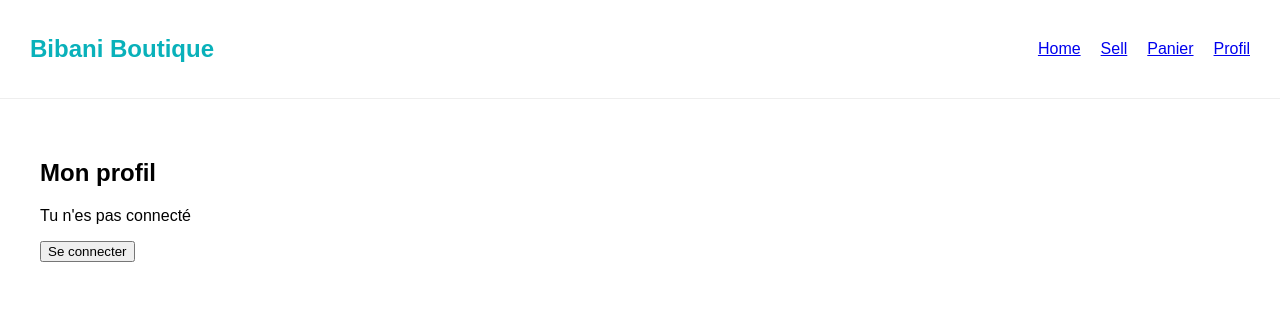
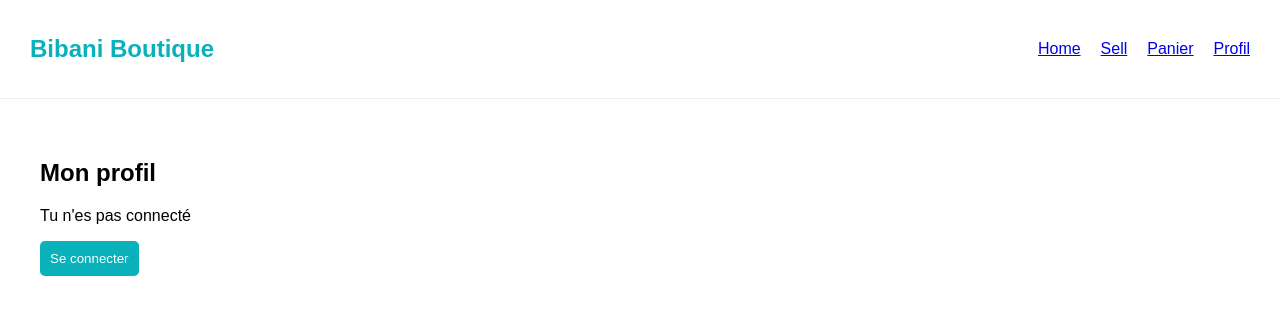
Before and after one commit to psakho922/vinted-web, a Next.js app: page /profil in a window 1280 px wide. Shown: the top 314 px of the page. Built offline with nearby package versions, Linux system fonts and the light colour scheme.

Commit message:
Update page.tsx

```diff
--- a/src/app/profil/page.tsx
+++ b/src/app/profil/page.tsx
@@ -7,8 +7,10 @@ export default function Profil(){
   const [user,setUser] = useState<any>(null);
 
   useEffect(()=>{
-    const u = JSON.parse(localStorage.getItem("user") || "null");
-    setUser(u);
+    const u = localStorage.getItem("user");
+    if(u){
+      setUser(JSON.parse(u));
+    }
   },[]);
 
   const logout = () => {
@@ -27,8 +29,19 @@ export default function Profil(){
 
         <div>
           <p>Tu n'es pas connecté</p>
+
           <a href="/login">
-            <button>Se connecter</button>
+            <button
+              style={{
+                padding:"10px",
+                background:"#09b1ba",
+                color:"#fff",
+                border:"none",
+                borderRadius:"5px"
+              }}
+            >
+              Se connecter
+            </button>
           </a>
         </div>
 
@@ -40,14 +53,15 @@ export default function Profil(){
             padding:"25px",
             borderRadius:"15px",
             boxShadow:"0 10px 30px rgba(0,0,0,0.05)",
-            maxWidth:"400px"
+            maxWidth:"400px",
+            marginTop:"20px"
           }}
         >
 
-          {/* 👤 AVATAR */}
+          {/* 👤 PHOTO */}
           <div style={{textAlign:"center"}}>
             <img
-              src="https://i.pravatar.cc/150"
+              src="https://i.pravatar.cc/150?img=3"
               style={{
                 width:"100px",
                 height:"100px",
@@ -59,7 +73,7 @@ export default function Profil(){
 
           {/* INFOS */}
           <h3 style={{textAlign:"center"}}>
-            {user.name || "Utilisateur"}
+            {user.name}
           </h3>
 
           <p style={{textAlign:"center", color:"#666"}}>
```
